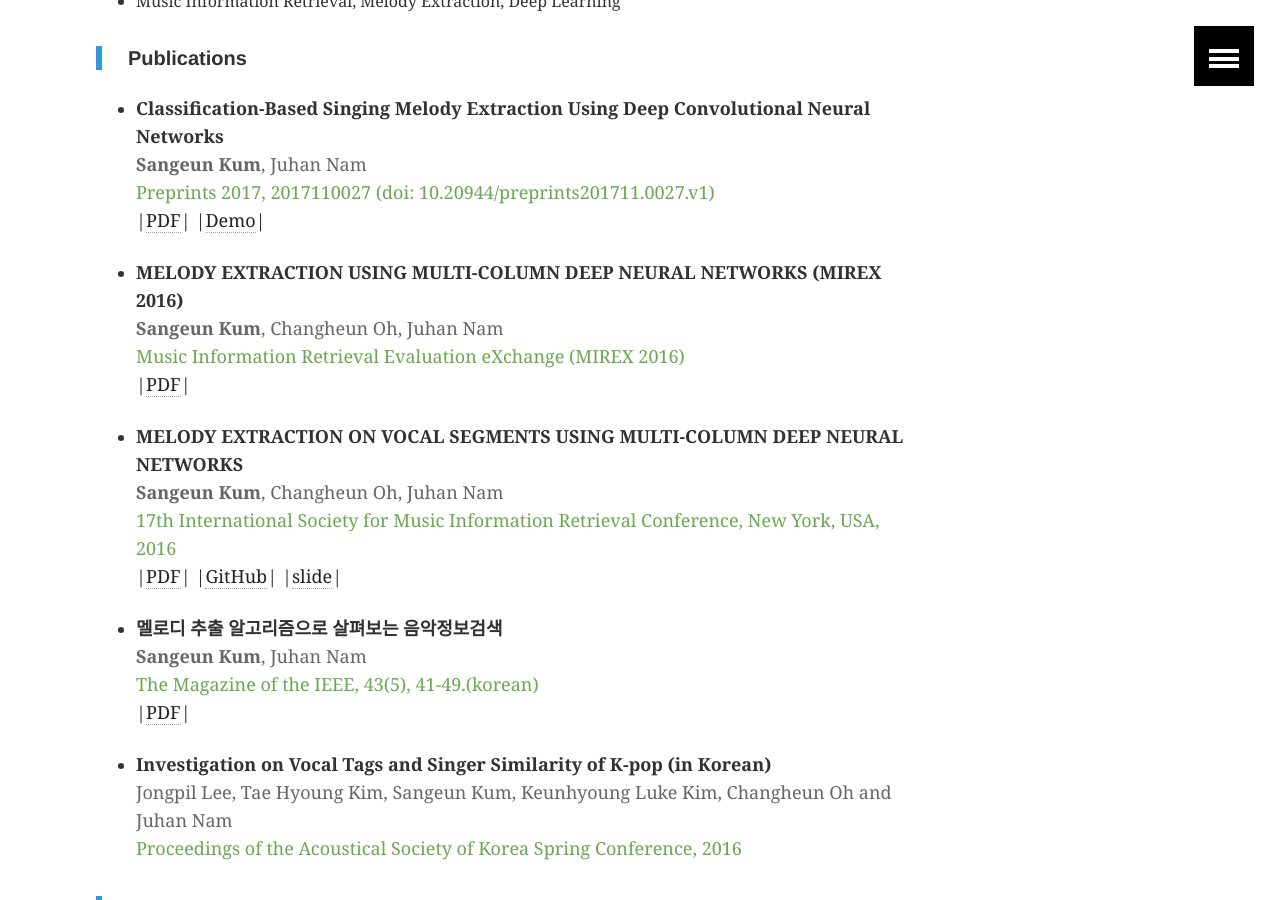
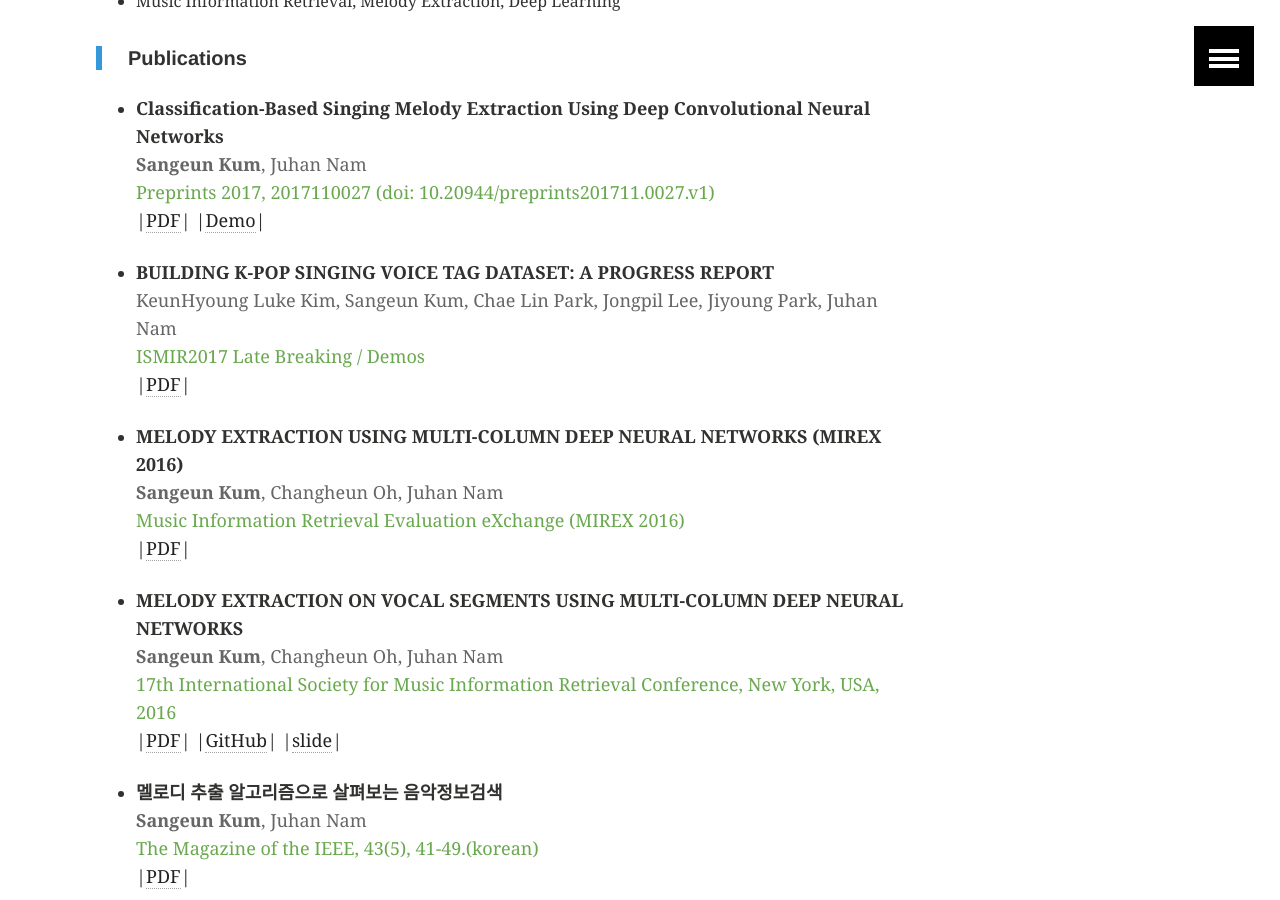
Before and after one commit to keums/keums.github.io, a Jekyll site: the page built from _posts/2016-8-25-CV.md, in a window 1280 px wide and 900 px high, scrolled down 551 px. Built offline with Jekyll 4.4.1, drawn with Linux system fonts in a browser that asks for light colours.

Commit message:
Update 2016-8-25-CV.md

```diff
--- a/_posts/2016-8-25-CV.md
+++ b/_posts/2016-8-25-CV.md
@@ -25,6 +25,13 @@ image:
 <span style="color:#6aa84f"> Preprints 2017, 2017110027 (doi: 10.20944/preprints201711.0027.v1) </span><br>
 |<a href = "https://www.preprints.org/manuscript/201711.0027/v1" target="_blank">PDF</a>|
 |<a href = "http://mac-bach.kaist.ac.kr/keums/melodyExtraction/" target="_blank">Demo</a>|
+
+
+
+- <b> BUILDING K-POP SINGING VOICE TAG DATASET: A PROGRESS REPORT </b><br>
+<span style="color:#666666"> KeunHyoung Luke Kim, Sangeun Kum, Chae Lin Park, Jongpil Lee, Jiyoung Park, Juhan Nam</span><br>
+<span style="color:#6aa84f"> ISMIR2017 Late Breaking / Demos</span><br>
+|<a href = "https://ismir2017.smcnus.org/lbds/Kim2017a.pdf" target="_blank">PDF</a>|
 
 - <b> MELODY EXTRACTION USING MULTI-COLUMN DEEP NEURAL
 NETWORKS (MIREX 2016) </b><br>
```
